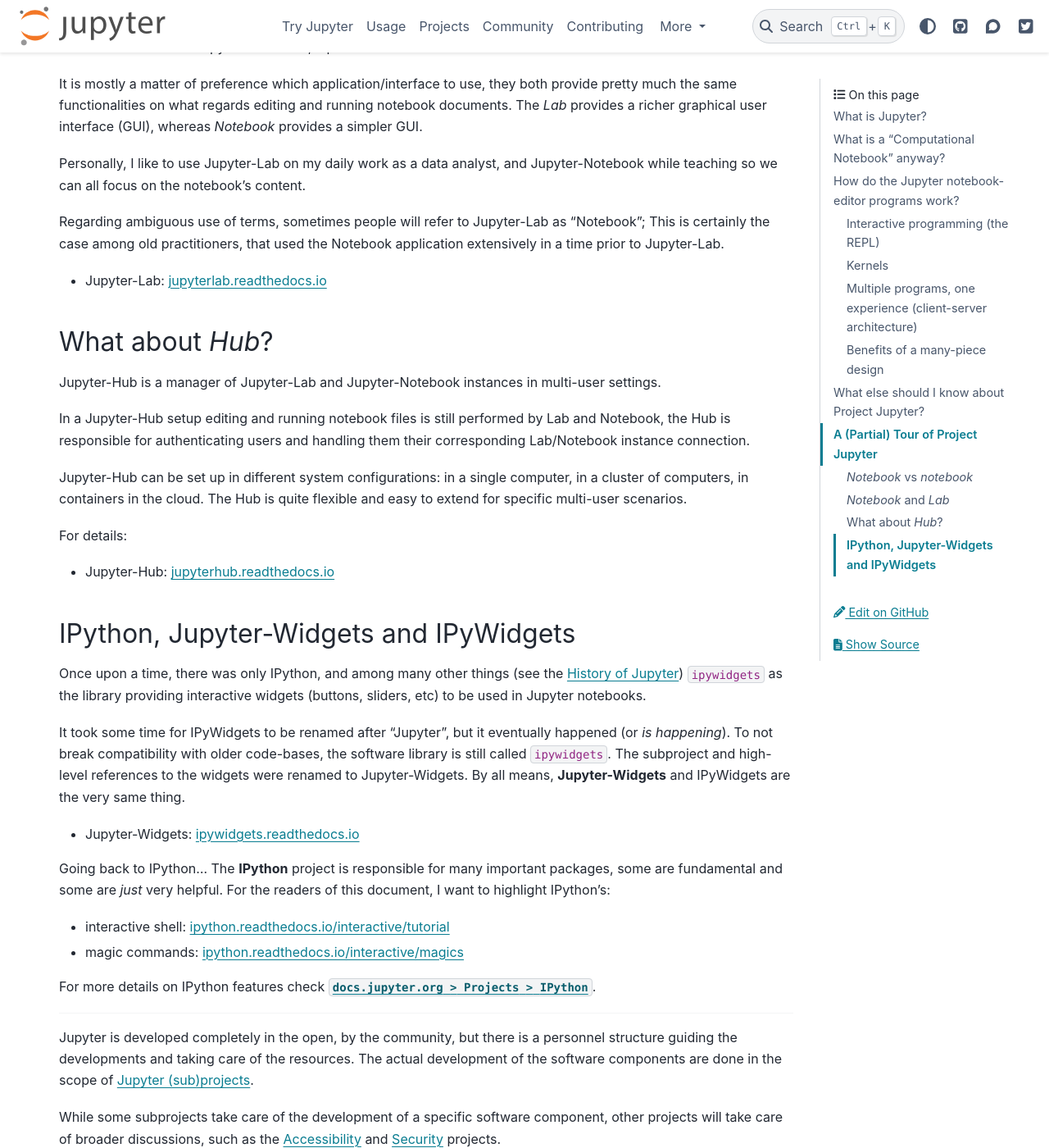
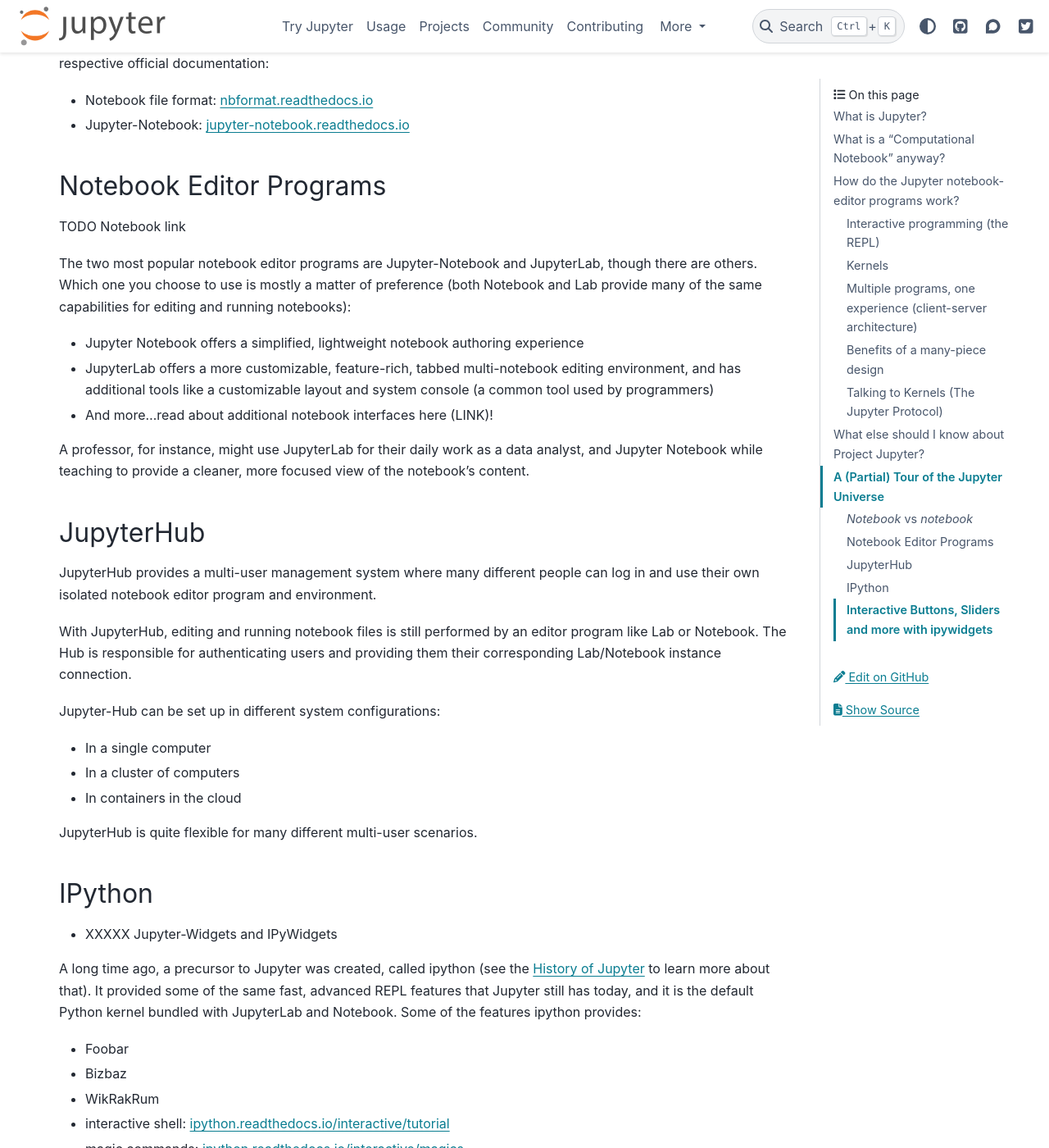
Before and after one commit to jupyter/jupyter, a Sphinx documentation site: the page built from docs/source/what_is_jupyter.md, in a window 1280 px wide and 1400 px high, scrolled down 6796 px. Shown: the whole window at 82% size. Built offline with Sphinx 7.4.7 and the PyData theme 0.15.4, drawn with Linux system fonts in a browser that asks for light colours; pages that are not in the unit, such as notebooks, are missing from menus; some of the changed text lies outside the part shown.

Commit message:
Finished first pass of merged "what is jupyter" doc.

```diff
--- a/docs/source/what_is_jupyter.md
+++ b/docs/source/what_is_jupyter.md
@@ -16,13 +16,13 @@
 
 - Read spreadsheets (or create them) to build reports about your household spending
 - Show proof of a graduate student's thesis with interactive graphs and source data
-- CHECK_AND_LINK: Generate an image of a black hole by processing telescope data
-- CHECK_AND_LINK: Calculate the presence of gravitational waves from observatory data
-- CHECK_AND_LINK: Process astronomical data from the James Webb Space Telescope (JWST)
+- Generate an image of a black hole by processing telescope data (CHECK/LINK)
+- Calculate the presence of gravitational waves from observatory data (CHECK/LINK)
+- Process astronomical data from the James Webb Space Telescope (JWST) (CHECK/LINK)
 
 Those last three are real world examples that demonstrate the scientific community's usage of computational notebooks (CHECK). Because scientists, engineers, and other technical people so often need to perform and communicate sophisticated calculations to describe their work, these "computational notebooks" became a very popular way to share their work and ideas.
 
-[LAB does much more than just run the code, its a whole interactive workflow blah BLAH BLAH]
+Notebooks are not just for Nasa scientists either: Students, hobbyists, and business people commonly use the fast, interactive workflows in JupyterLab to make notebooks that help solve everyday problems. You can use them to explain your own ideas to others, to learn, to automate tasks at home or work, visualize complex information, and more.
 
 When someone uses the term "notebook", they might be referring to:
 
@@ -52,9 +52,9 @@
 In the past, writing programs, running them, and seeing results was commonly
 a slower and more deliberative process than it is today.
 
-Languages like Python were later introduced that offered some unique advantages
-over older languages, and new techniques were discovered that sped up the
-process between writing code, running it, and seeing results.
+As time passed, new techniques were discovered that sped up the process between
+writing code, running it, and seeing results. Languages like Python were also
+later introduced that offered some unique advantages over older languages.
 
 For instance, Python is an interpreted language, so it does not need to be
 compiled (LINK) before it can be run (saving programmers steps and time).
@@ -129,9 +129,11 @@
 kernels are also available LINK_HERE).
 
 With this design, any program (that you enable) can talk to your kernels
-using common internet communication technologies like HTTP. This gives you
-the power to edit, view, share, and manipulate your data across many
-different programs.
+using common internet communication technologies like HTTP. This gives
+you the power to edit, view, share, and manipulate your data across many
+different programs. One kernel can even connect to multiple editing programs
+simultaneously! (Similarly, in JupyterLab, you can connect a notebook and a
+console to the same kernel!)
 
 Project Jupyter actually defines a standard (LINK) that other programs can
 follow that will allow them to hook into your kernels in virtually any way
@@ -156,38 +158,25 @@
 leaving the task of creating and managing new kernels completely up to the
 Jupyter Server.
 
-SHOW EXAMPLE HERE WITH A LINK, DISCUSS A BIT
+JupyterCAD is a 3D modeling tool built on top of Jupyter software, for
+instance, and there are other examples too (LINK HERE).
 
+## Talking to Kernels (The Jupyter Protocol)
 
+Anyone can make new software that talks to Jupyter's kernels (read more
+about those above), by using the Jupyter Protocol. The protocol provides
+a standardized blueprint for passing information back and forth between
+the kernels and other software.
 
+By implementing the designs described in the Jupyter Protocol, you could
+invent a completely new interactive programming experience, or add support
+for a new programming language to Jupyter.
 
+Because Project Jupyter is free and open, it encourages anyone to explore
+new ways of working with their notebooks and kernels, and likes to offer
+compatibility and interoperation with other software.
 
-KERNEL PROTOCOL ETC, KENREL TALKS TO SERVER ALSO TALKS TO WEB APP,
-AND BTW YOU CAN HOOK MULTIPLE THINGS UP TO ONE KERNEL ETC BLAH BLAH
-
-ITS AN ADVANBTYAGE BC YOU CAN SWAP PIECES OUT AND ADD NEW BITS ON EASIER ETC
-
-NOTR ALL JUP PROGRAMS ARE LIKE THIS BTW
-
-COVER
--the idea of kernels
--REPL
--client server arch, why does it run in a browser etc
--multiple python processes, multiple programs
--each notebook has N processes/kernels
--anything remotely confusing or ambiguous to newcomers
-
-
-tools
-to help you write
-
-
-
-
-
-
-
-
+TODO add more here? examples? etc.
 
 # What else should I know about Project Jupyter?
 
@@ -215,9 +204,9 @@
 of the various software components.
 
 Some subprojects take care of broader topics, such as the [Accessibility][],
-[Security][], and documentation (LINK) projects.
+[Security][], [Community][], and [Documentation][] projects.
 
-# A (Partial) Tour of Project Jupyter
+# A (Partial) Tour of the Jupyter Universe
 
 In the following sections, we are going to look at some popular components of
 the Jupyter ecosystem. This is *not* a comprehensive reference of every aspect
@@ -305,55 +294,57 @@
 or simply Notebook with capital "N".
 The digital file/document is written as a common name (ie, lower-case) notebook.
 
-You can find detailed information about notebook file format, `nbformat`, and
+You can find detailed information about the notebook file format, `nbformat`, and
 the frontend application in their respective official documentation:
 
 - Notebook file format: [nbformat.readthedocs.io][]
 - Jupyter-Notebook: [jupyter-notebook.readthedocs.io][]
 
-### *Notebook* and *Lab*
+### Notebook Editor Programs
 
 [jupyterlab.readthedocs.io]: https://jupyterlab.readthedocs.io
+TODO Notebook link
 
-There are two applications (aka, frontends) to edit and run notebooks:
-Jupyter-Notebook and Jupyter-Lab. Jupyter-Lab is an evolution of Jupyter-Notebook,
-it provides a more concise and customizable user interface.
+The two most popular notebook editor programs are Jupyter-Notebook and
+JupyterLab, though there are others. Which one you choose to use is
+mostly a matter of preference (both Notebook and Lab provide many of the
+same capabilities for editing and running notebooks):
 
-It is mostly a matter of preference which application/interface to use,
-they both provide pretty much the same functionalities on what regards editing
-and running notebook documents.
-The *Lab* provides a richer graphical user interface (GUI), whereas *Notebook*
-provides a simpler GUI.
+- Jupyter Notebook offers a simplified, lightweight notebook authoring
+  experience
 
-Personally, I like to use Jupyter-Lab on my daily work as a data analyst, and
-Jupyter-Notebook while teaching so we can all focus on the notebook's content.
+- JupyterLab offers a more customizable, feature-rich, tabbed multi-notebook
+  editing environment, and has additional tools like a customizable layout
+  and system console (a common tool used by programmers)
 
-Regarding ambiguous use of terms, sometimes people will refer to Jupyter-Lab
-as "Notebook"; This is certainly the case among old practitioners, that used
-the Notebook application extensively in a time prior to Jupyter-Lab.
+- And more...read about additional notebook interfaces here (LINK)!
 
-- Jupyter-Lab: [jupyterlab.readthedocs.io][]
+A professor, for instance, might use JupyterLab for their daily work as a data
+analyst, and Jupyter Notebook while teaching to provide a cleaner, more focused
+view of the notebook's content.
 
-### What about *Hub*?
+### JupyterHub
 
 [jupyterhub.readthedocs.io]: https://jupyterhub.readthedocs.io
 
-Jupyter-Hub is a manager of Jupyter-Lab and Jupyter-Notebook instances in
-multi-user settings.
+JupyterHub provides a multi-user management system where many different people
+can log in and use their own isolated notebook editor program and environment.
 
-In a Jupyter-Hub setup editing and running notebook files is
-still performed by Lab and Notebook, the Hub is responsible for authenticating
-users and handling them their corresponding Lab/Notebook instance connection.
+With JupyterHub, editing and running notebook files is still performed by an
+editor program like Lab or Notebook. The Hub is responsible for authenticating
+users and providing them their corresponding Lab/Notebook instance connection.
 
-Jupyter-Hub can be set up in different system configurations: in a single computer,
-in a cluster of computers, in containers in the cloud.
-The Hub is quite flexible and easy to extend for specific multi-user scenarios.
+Jupyter-Hub can be set up in different system configurations:
 
-For details:
+- In a single computer
+- In a cluster of computers
+- In containers in the cloud
 
-- Jupyter-Hub: [jupyterhub.readthedocs.io][]
+JupyterHub is quite flexible for many different multi-user scenarios.
 
-### IPython, Jupyter-Widgets and IPyWidgets
+### IPython
+
+- XXXXX Jupyter-Widgets and IPyWidgets
 
 [ipywidgets.readthedocs.io]: https://ipywidgets.readthedocs.io
 [ipython.readthedocs.io/interactive/tutorial]: https://ipython.readthedocs.io/en/stable/interactive/tutorial.html
@@ -361,29 +352,31 @@
 [ipykernel.readthedocs.io]: https://ipykernel.readthedocs.io
 [ipython.org]: https://ipython.org
 
-Once upon a time, there was only IPython, and among many other things
-(see the [History of Jupyter][]) `ipywidgets` as the library providing
-interactive widgets (buttons, sliders, etc) to be used in Jupyter notebooks.
+A long time ago, a precursor to Jupyter was created, called ipython (see
+the [History of Jupyter][] to learn more about that). It provided some of
+the same fast, advanced REPL features that Jupyter still has today, and it
+is the default Python kernel bundled with JupyterLab and Notebook. Some of
+the features ipython provides:
 
-It took some time for IPyWidgets to be renamed after "Jupyter", but it eventually
-happened (or *is happening*).
-To not break compatibility with older code-bases, the  software library is
-still called `ipywidgets`.
-The subproject and high-level references to the widgets were renamed to
-Jupyter-Widgets.
-By all means, **Jupyter-Widgets** and IPyWidgets are the very same thing.
-
-- Jupyter-Widgets: [ipywidgets.readthedocs.io][]
-
-Going back to IPython... The **IPython** project is responsible for many
-important packages, some are fundamental and some are *just* very helpful.
-For the readers of this document, I want to highlight IPython's:
-
+- Foobar
+- Bizbaz
+- WikRakRum
 - interactive shell: [ipython.readthedocs.io/interactive/tutorial][]
 - magic commands: [ipython.readthedocs.io/interactive/magics][]
 
 For more details on IPython features check [`docs.jupyter.org > Projects > IPython`](https://docs.jupyter.org/en/latest/projects/ipython_projects.html).
 
+### Interactive Buttons, Sliders and more with ipywidgets
+
+ipywidgets provides interactive interface elements that you can add directly
+into your notebooks.
+
+- Note: The subproject and high-level references to the widgets were renamed to
+Jupyter-Widgets, but Jupyter-Widgets and IPyWidgets are the very same thing. To
+not break compatibility with older code-bases, the software library is
+still called `ipywidgets`.
+
+- Jupyter-Widgets: [ipywidgets.readthedocs.io][]
 
 <!--
     References
@@ -398,82 +391,3 @@
 [Python]: https://en.wikipedia.org/wiki/Python_(programming_language)
 [Security]: https://github.com/jupyter/security
 [subprojects]: https://jupyter.org/governance/list_of_subprojects.html
-
-
-
-
-
-
-______
-
-
-
-
-
-
-Jupyter is developed completely in the open, by the community, but there is a
-personnel structure guiding the developments and taking care of the resources.
-The actual development of the software components are done in the scope of
-[Jupyter (sub)projects][subprojects].
-
-While some subprojects take care of the development of a specific software
-component, other projects will take care of broader discussions, such as the
-[Accessibility][] and [Security][] projects.
-
-> - If you are completely new to *Jupyter*, the project's [About][]
-> page is a good reading.
->
-> - If you want to know more about the organizational structure:
-> [Governance][] pages.
->
-> - And if you would like to contribute to the project, have a look at
-> the [Get Involved][] page.
-
-
-
-
-
-
-
-This may be a background detail for some people, but it's helpful for
-understanding what's going on when you are working with notebooks in the
-editor. There are advantages to people using Jupyter software, and to the
-people who write it, by using this approach.
-
-This might seem like an unnecessary background detail, but it can make you a
-faster and more effective notebook author by opening up new features, ideas
-and workflows to you that may have previously been a mystery.
-
-but it can help demystify your notebook authoring experiences, and open up new
-new features, ideas and workflows that may have previously been a mystery.
-
-that you can take advantage of.
-This might seem like an unnecessary background detail, but some clarity on
-the inner workings can help demystify your notebook authoring experience,
-and open up new features, ideas and workflows that you can take advantage of.
-
-This many-pieces approach also has advantages for people using Jupyter
-software, and to the people who write it.
-
-but some clarity on the inner workings can help demystify your notebook
-authoring experience, and open up new features, ideas and workflows
-that you can take advantage of.
-
-demystify parts of the program that
-demystify features that may not make sense,
-
-easier faster new
-but it can help demystify parts of the program and make your editing
-
-but it can help demystify the experience of authoring your notebooks, and open
-up new features, ideas and workflows that may have previousliy been a mystery.
-
-This might seem like an unnecessary background detail, but it can make you a
-faster and more effective notebook author by opening up new features, ideas
-and workflows to you that may have previously been a mystery.
-
-but knowing how the program works can open up new ideas, workflows and features to you, when you're authoring notebooks,
-
-but more clarity about how the program works can open up new
-
-but more clarity can open up new ideas, workflows and features to you, when you're authoring notebooks,
```
Also changed, not shown: other parts of docs/source/what_is_jupyter.md (+1 -1 lines).
